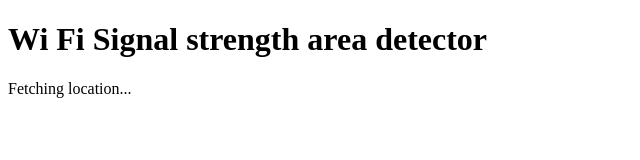
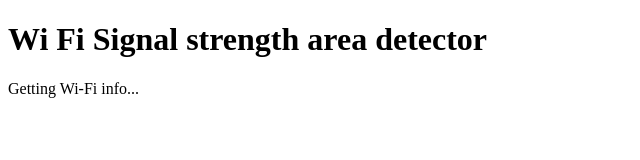
Before and after one commit to sakibhack/Crowded-area-detector-for-wifi-signal, a plain HTML site: page index.html in a window 1280 px wide. Shown: the full height of the page, 0-640 px from the left. Drawn offline with Linux system fonts and the light colour scheme.

Commit message:
Update index.html

```diff
--- a/index.html
+++ b/index.html
@@ -5,7 +5,7 @@
 </head>
 <body>
     <h1>Wi Fi Signal strength area detector</h1>
-    <p id="location">Fetching location...</p>
+    <p id="location">Getting Wi-Fi info...</p>
 
     <script src="script.js"></script>
 </body>
```
